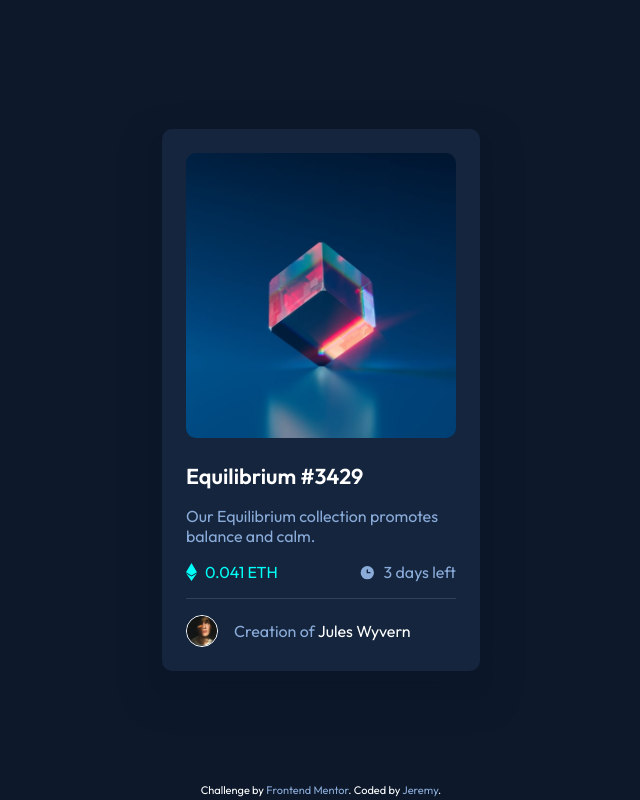
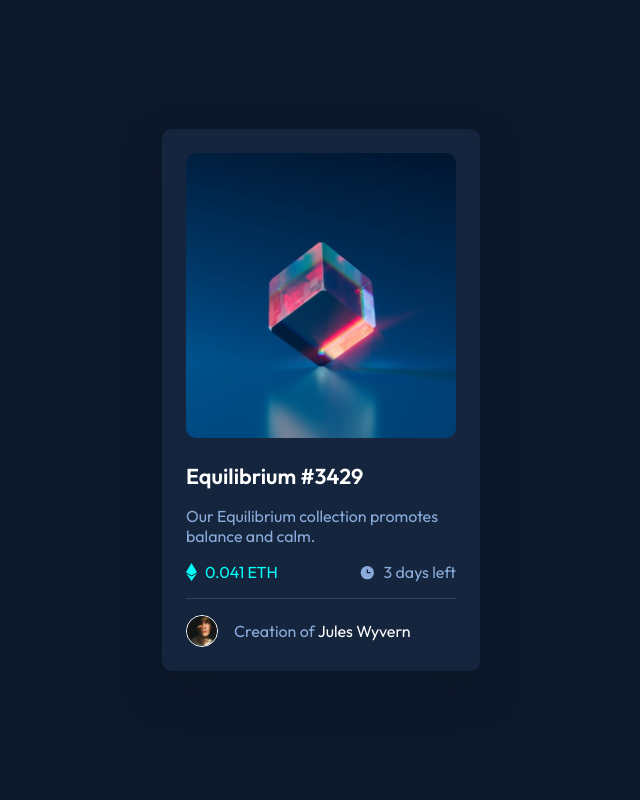
Before and after one commit to jeremy0x/nft-preview-card-component, a plain HTML site: page index.html in a window 1280 px wide. Shown: the whole page, without its empty margins (319-959 px from the left). Drawn offline with Linux system fonts and the light colour scheme.

Commit message:
fix: remove attribution

```diff
--- a/assets/css/style.css
+++ b/assets/css/style.css
@@ -166,23 +166,6 @@ body {
   color: var(--white);
 }
 
-.attribution {
-  font-size: 11px;
-  text-align: center;
-  padding-block: 0.2rem;
-  background-color: var(--main-bg);
-
-  position: fixed;
-  left: 0;
-  bottom: 0;
-  width: 100%;
-}
-
-.attribution a {
-  color: var(--soft-blue);
-  text-decoration: none;
-}
-
 *::-webkit-scrollbar {
   width: 4px;
   background-color: var(--main-bg);
--- a/index.html
+++ b/index.html
@@ -65,13 +65,6 @@
           </div>
         </div>
       </div>
-
-      <div class="attribution">
-        Challenge by
-        <a href="https://www.frontendmentor.io?ref=challenge" target="_blank"
-          >Frontend Mentor</a
-        >. Coded by <a href="https://github.com/jeremy0x/">Jeremy</a>.
-      </div>
     </div>
   </body>
 </html>
```
